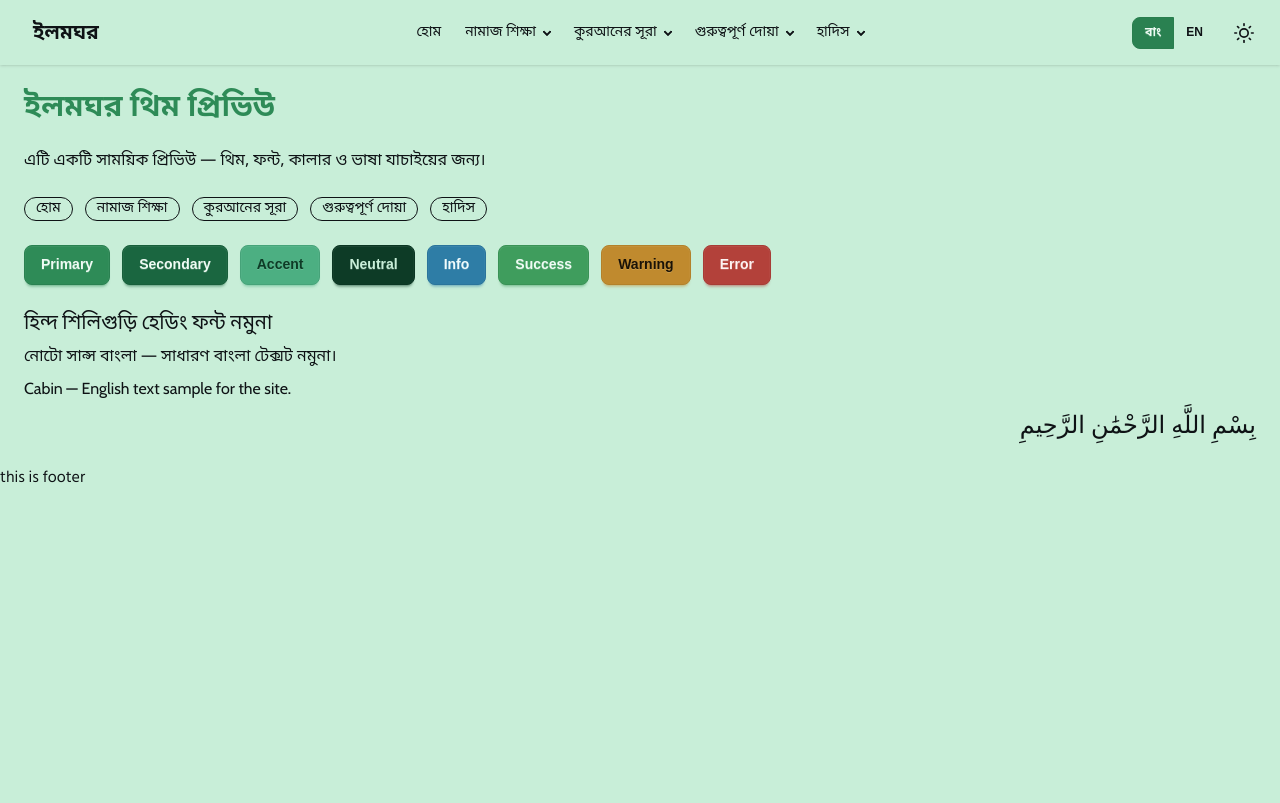
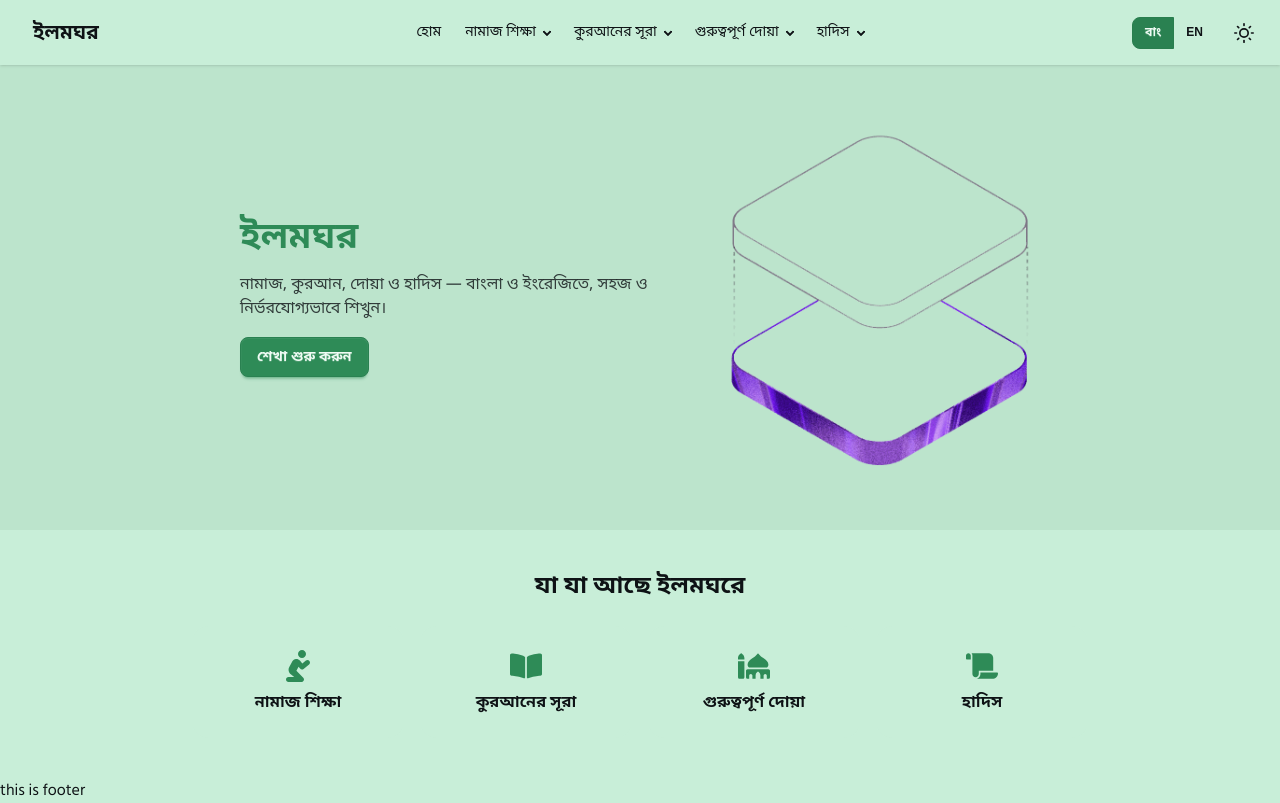
Before and after one commit to cosmokhairul/ilm-house, a React (Vite) app: page / in a window 1280 px wide. Built offline with nearby package versions, Linux system fonts and the light colour scheme; a web font is replaced by a local one.

Commit message:
Homepage design completed

```diff
--- a/src/i18n/locales/bn/translation.json
+++ b/src/i18n/locales/bn/translation.json
@@ -47,5 +47,10 @@
     "verses": "আয়াত",
     "narrator": "বর্ণনাকারী",
     "collection": "সংকলন"
+  },
+  "home": {
+    "tagline": "নামাজ, কুরআন, দোয়া ও হাদিস — বাংলা ও ইংরেজিতে, সহজ ও নির্ভরযোগ্যভাবে শিখুন।",
+    "cta": "শেখা শুরু করুন",
+    "exploreTitle": "যা যা আছে ইলমঘরে"
   }
 }
--- a/src/i18n/locales/en/translation.json
+++ b/src/i18n/locales/en/translation.json
@@ -47,5 +47,10 @@
     "verses": "Verses",
     "narrator": "Narrator",
     "collection": "Collection"
+  },
+  "home": {
+    "tagline": "Learn Salah, the Quran, essential duas, and hadith — in Bangla and English, simply and reliably.",
+    "cta": "Start Learning",
+    "exploreTitle": "Explore IlmHouse"
   }
 }
--- a/src/pages/Home/Home/Home.jsx
+++ b/src/pages/Home/Home/Home.jsx
@@ -1,44 +1,52 @@
+import { Link } from "react-router";
 import { useTranslation } from "react-i18next";
+import { FaBookOpen, FaMosque, FaPray, FaScroll } from "react-icons/fa";
+import heroImg from "../../../assets/hero.png";
+
+const SECTIONS = [
+  { key: "prayer", path: "/prayer", Icon: FaPray },
+  { key: "quran", path: "/quran", Icon: FaBookOpen },
+  { key: "duas", path: "/duas", Icon: FaMosque },
+  { key: "hadith", path: "/hadith", Icon: FaScroll },
+];
 
 const Home = () => {
   const { t } = useTranslation();
 
   return (
-    <div className="p-6 space-y-6">
-      <h1 className="text-3xl font-bold text-primary">{t("app.name")} থিম প্রিভিউ</h1>
-      <p className="text-base-content">
-        এটি একটি সাময়িক প্রিভিউ — থিম, ফন্ট, কালার ও ভাষা যাচাইয়ের জন্য।
-      </p>
+    <div>
+      <section className="hero bg-base-200 px-4 py-12">
+        <div className="hero-content flex-col gap-8 text-center lg:flex-row-reverse lg:text-left">
+          <img src={heroImg} className="w-full max-w-xs rounded-lg" alt="" />
+          <div>
+            <h1 className="text-4xl font-bold text-primary font-heading">{t("app.name")}</h1>
+            <p className="text-base-content/80 max-w-md py-4">{t("home.tagline")}</p>
+            <Link to="/duas" className="btn btn-primary">
+              {t("home.cta")}
+            </Link>
+          </div>
+        </div>
+      </section>
 
-      <ul className="flex flex-wrap gap-3 text-sm">
-        <li className="badge badge-outline">{t("nav.home")}</li>
-        <li className="badge badge-outline">{t("nav.prayer.label")}</li>
-        <li className="badge badge-outline">{t("nav.quran.label")}</li>
-        <li className="badge badge-outline">{t("nav.duas.label")}</li>
-        <li className="badge badge-outline">{t("nav.hadith.label")}</li>
-      </ul>
+      <section className="space-y-6 px-4 py-10">
+        <h2 className="text-center text-2xl font-bold font-heading">{t("home.exploreTitle")}</h2>
+        <div className="mx-auto grid max-w-4xl gap-4 sm:grid-cols-2 lg:grid-cols-4">
+          {SECTIONS.map(({ key, path, Icon }) => (
+            <Link
+              key={key}
+              to={path}
+              className="card bg-base-100 border-base-300 hover:border-primary text-center transition-colors"
+            >
+              <div className="card-body items-center gap-2">
+                <Icon className="text-primary h-8 w-8" />
+                <h3 className="card-title font-heading text-base">{t(`nav.${key}.label`)}</h3>
+              </div>
+            </Link>
+          ))}
+        </div>
+      </section>
+    </div>
+  );
+};
 
-      <div className="flex flex-wrap gap-3">
-        <button className="btn btn-primary">Primary</button>
-        <button className="btn btn-secondary">Secondary</button>
-        <button className="btn btn-accent">Accent</button>
-        <button className="btn btn-neutral">Neutral</button>
-        <button className="btn btn-info">Info</button>
-        <button className="btn btn-success">Success</button>
-        <button className="btn btn-warning">Warning</button>
-        <button className="btn btn-error">Error</button>
-      </div>
-
-      <div className="space-y-2">
-        <p className="font-heading text-xl">হিন্দ শিলিগুড়ি হেডিং ফন্ট নমুনা</p>
-        <p className="font-bengali">নোটো সান্স বাংলা — সাধারণ বাংলা টেক্সট নমুনা।</p>
-        <p className="font-english">Cabin — English text sample for the site.</p>
-        <p dir="rtl" className="font-arabic text-2xl">
-          بِسْمِ اللَّهِ الرَّحْمَٰنِ الرَّحِيمِ
-        </p>
-      </div>
-    </div>
-  )
-}
-
-export default Home
+export default Home;
```
